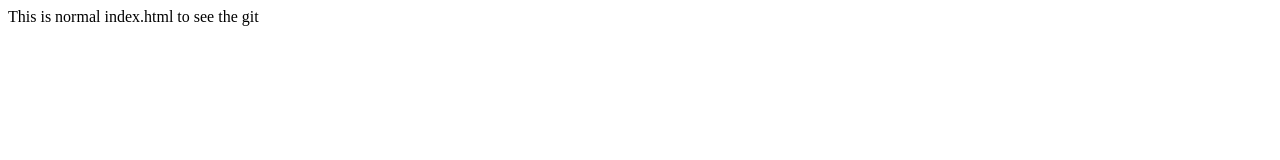
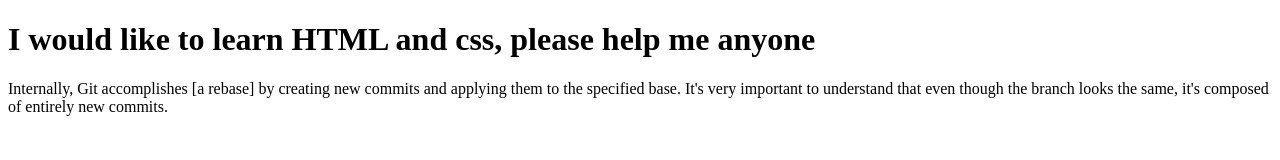
Before and after one commit to hasnatfh/indexHTML, a plain HTML site: page index.html in a window 1280 px wide. Drawn offline with Linux system fonts and the light colour scheme.

Commit message:
updated html file

```diff
--- a/index.html
+++ b/index.html
@@ -5,6 +5,13 @@
 	<title>This is title</title>
 </head>
 <body>
-	This is normal index.html to see the git
+
+	<h1>I would like to learn HTML and css, please help me anyone</h1>
+
+    <p> Internally, Git accomplishes [a rebase] by creating new commits and applying them to the specified base. It's very important to understand that even though the branch looks the same, it's composed of entirely new commits.</p>
+
+
+
+
 </body>
 </html>
```
